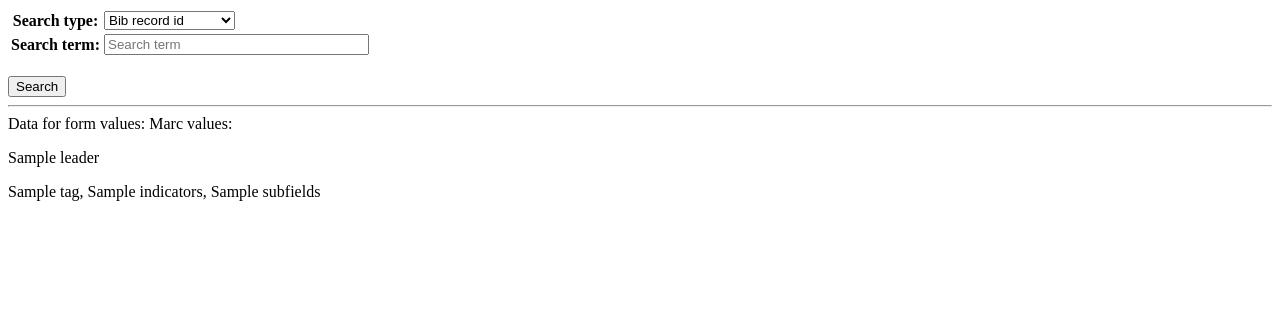
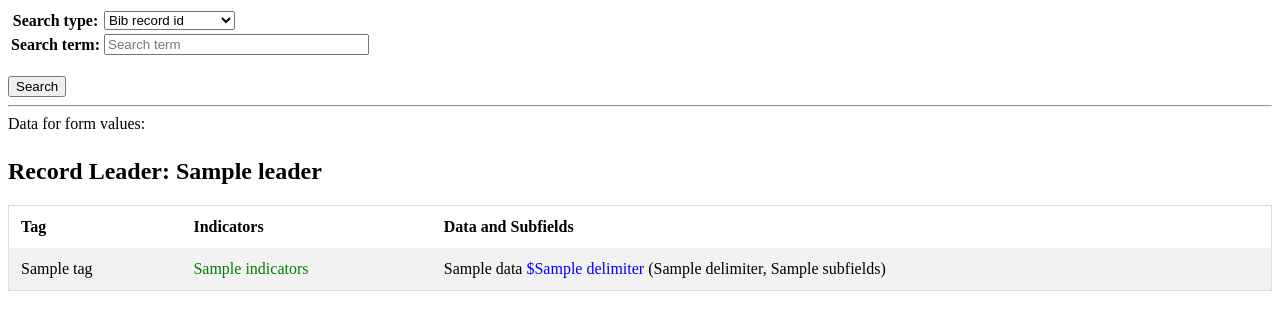
Before and after one commit to UCLALibrary/voyager-archive, a Django app: template voyager_archive/templates/voyager_archive/marc_display.html in a window 1280 px wide. Shown: the top 330 px of the page. Run offline with Django 4.2, Linux system fonts and the light colour scheme; tables that the repository leaves empty hold one stand-in row (values such as "Sample post"); the template is opened without the code that fills it: values that come from a table or form of the project are taken from there, most other values are stand-ins (such as "Sample title", 1, 10 or a date in 2020); parts of the project's set-up code (start-up, migrations or seed data) failed here and were passed over.

Commit message:
Added css, table and proper display

```diff
--- a/voyager_archive/static/css/style.css
+++ b/voyager_archive/static/css/style.css
@@ -28,3 +28,11 @@
   table.data-display tr:nth-child(even) {
     background-color: #f2f2f2;
   }
+
+  .indicators {
+    color: green
+  }
+
+  .subfield {
+    color: blue
+  }
--- a/voyager_archive/templates/voyager_archive/marc_display.html
+++ b/voyager_archive/templates/voyager_archive/marc_display.html
@@ -11,22 +11,39 @@
 </form>
 <hr/>
 
-{% comment %}
-Raw Marc dump
-{% endcomment %}
-
 Data for form values:
 {% for key, val in form.cleaned_data.items %}
 <p>{{ key }} = {{ val }} </p>
 {% endfor %}
 
-<!-- will clean up to clean table -->
-Marc values:
-<p>{{ marc_record.leader }}</p>
 
-{% for field in marc_record.fields %}
-{{ field.tag }}, {{ field.indicators }}, {{ field.subfields }}
-<br>
-{% endfor %}
+<div class="row">
+    <div class="column">
+        <h2>Record Leader: {{ marc_record.leader }}</h1>
+        <table class="data-display">
+            <tr>
+                <th>Tag</th>
+                <th>Indicators</th>
+                <th>Data and Subfields</th>
+            </tr>
+            {% for field in marc_record.fields %}
+            <tr>
+                <td>{{ field.tag }}</td>
+                <td><span class='indicators'>{{ field.indicators }}</span></td>
+                <td>
+                    {{ field.data }}
+                    {% for delimiter, values in field.subfields.items %}
+                        <span class='subfield'>${{ delimiter }}</span>
+                        {% for value in values %}
+                            {{ value }}
+                        {% endfor %}
+                    {% endfor %}
+                </td>
+            </tr>
+            {% endfor %}
+        </table>
+    </div>
+</div>
+
 
 {% endblock %}
```
Also changed, not shown: voyager_archive/views_utils.py (+18 -5 lines).
